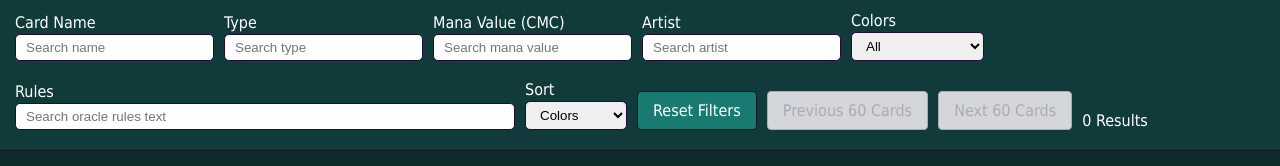
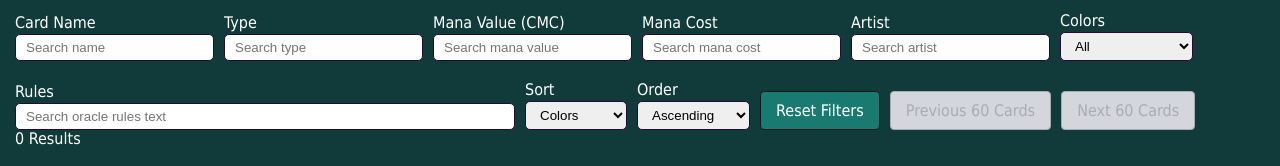
Before and after one commit to ChaseBradbury/MtGFormatMaker, a plain HTML site: page index.html in a window 1280 px wide. Shown: the part 188-354 px from the top of the page. Drawn offline with nearby package versions, Linux system fonts and the light colour scheme; a web font is replaced by a local one.

Commit message:
Sort order + mana cost
Added ordering option and a field to search by mana cost

```diff
--- a/index.html
+++ b/index.html
@@ -167,6 +167,11 @@
                     <input type="number" placeholder="Search mana value" id="cmc" ng-model="search.cmc" ng-change="resetPage()" ng-model-options="{ debounce: debounceTime }">
                 </div>
                 <div class="form-item">
+                    <label for="manacost">Mana Cost</label>
+                    <br>
+                    <input id="manacost" placeholder="Search mana cost" ng-model="search.mana_cost" ng-change="resetPage()" ng-model-options="{ debounce: debounceTime }">
+                </div>
+                <div class="form-item">
                     <label for="artist">Artist</label>
                     <br>
                     <input id="artist" placeholder="Search artist" ng-model="search.artist" ng-change="resetPage()" ng-model-options="{ debounce: debounceTime }">
@@ -193,6 +198,13 @@
                     </select>
                 </div>
                 <div class="form-item">
+                    <label for="order">Order</label>
+                    <br>
+                    <select id="order" ng-model="sortOrder">
+                        <option ng-repeat="x in sortOrderOptions" value="{{x.value}}">{{x.display}}</option>
+                    </select>
+                </div>
+                <div class="form-item">
                     <button ng-click="reset()">
                         Reset Filters
                     </button>
@@ -216,7 +228,7 @@
         <div class="page-wrapper">
             <!-- Card List -->
             <div class="card-wrapper">
-                <div ng-repeat="card in filtered = (cards | filter:search:strict) | orderBy:[sortProp,'colors','cmc','name'] | limitTo:itemLimit:page*itemLimit as filtered track by card.name" class="card-container">
+                <div ng-repeat="card in filtered = (cards | filter:search:strict) | orderBy:[sortProp,'colors','cmc','name']:sortOrder | limitTo:itemLimit:page*itemLimit as filtered track by card.name" class="card-container">
                     <div title="{{card.name}}" class="card-title" ng-click="openScry(card.scryfall_uri)" title="Go to Scryfall">
                         {{card.name}}
                         <i class="fa fa-external-link" aria-hidden="true" title="View on Scryfall"></i>
--- a/js/viewer.js
+++ b/js/viewer.js
@@ -37,6 +37,10 @@ app.controller('myCtrl', function($scope, $window, $http, $timeout) {
         { value: 'cmc', display: 'CMC' },
         { value: 'name', display: 'Name' },
         { value: null, display: 'File Order' }
+    ];
+    $scope.sortOrderOptions = [
+        { value: null, display: 'Ascending' },
+        { value: true, display: 'Descending' }
     ];
     $scope.importOptions = [
         { value: '', display: 'All Cards from File' },
```
